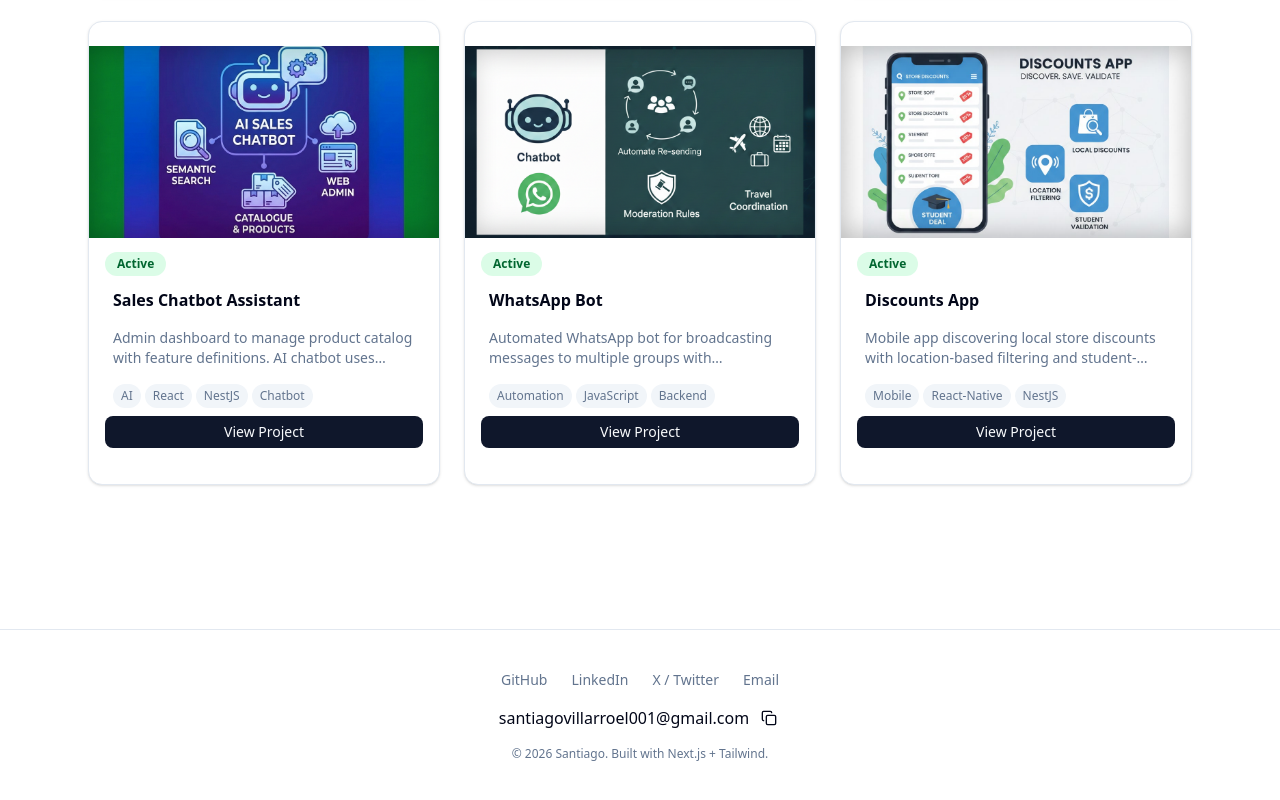
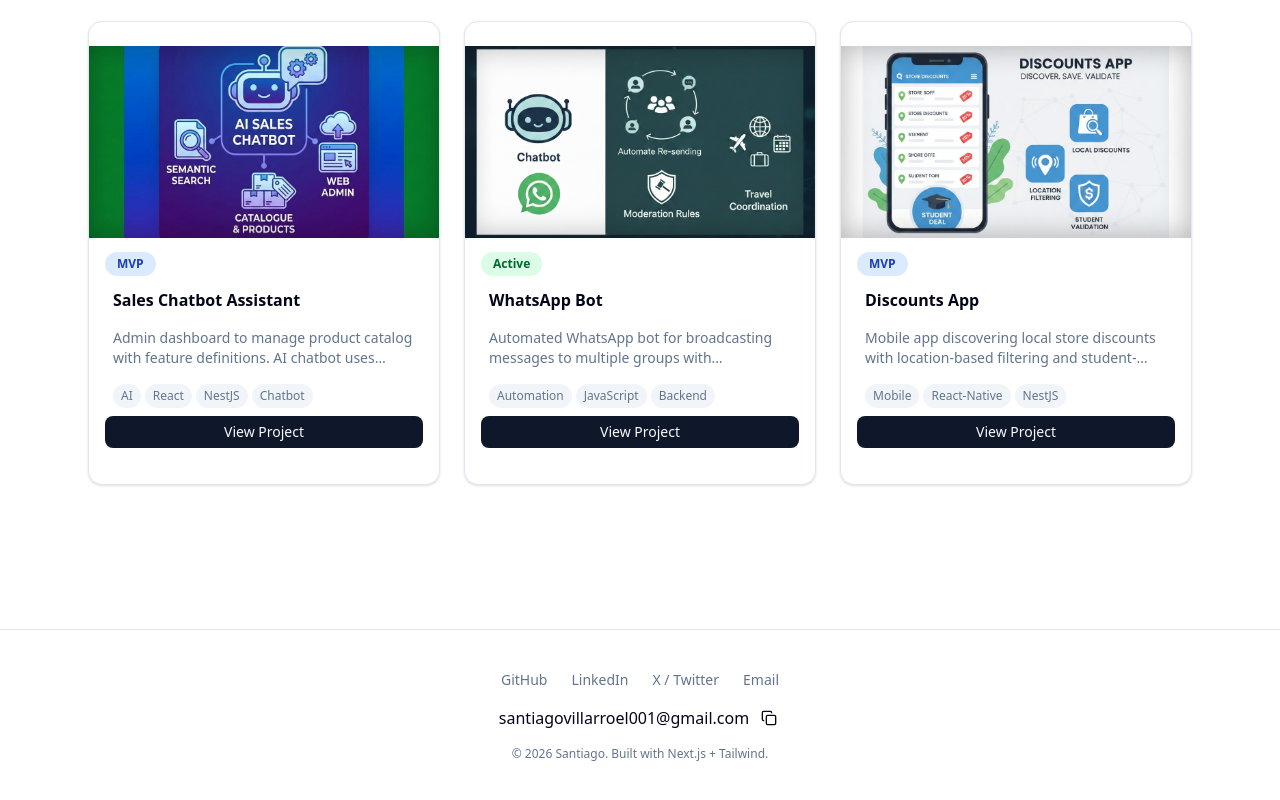
Before and after one commit to SantiagoVillarroel/SantiagoVillarroel.github.io, a Next.js app: page / in a window 1280 px wide. Shown: the part 1475-2275 px from the top of the page. Built offline with nearby package versions, Linux system fonts and the light colour scheme.

Commit message:
demo video section

```diff
--- a/components/projects/ProjectDetailClient.tsx
+++ b/components/projects/ProjectDetailClient.tsx
@@ -89,6 +89,17 @@ export default function ProjectDetailClient({ project }: ProjectDetailClientProp
           </Card>
         )}
       </section>
+
+      {/* Demo Section */}
+      {project.demoVideo && (
+        <section className="mb-8">
+          <h2 className="text-2xl font-semibold mb-3">{t("projects.demo", "Demo")}</h2>
+          <video controls className="w-full rounded">
+            <source src={project.demoVideo} type="video/mp4" />
+            Your browser does not support the video tag.
+          </video>
+        </section>
+      )}
     </main>
   );
 }
--- a/lib/projects.ts
+++ b/lib/projects.ts
@@ -33,6 +33,7 @@ export interface Project {
   createdDate: string; // ISO date string
   link: string;
   image?: string; // URL to project image
+  demoVideo?: string;
   overview?: string;
   problem?: string;
   architecture?: string;
@@ -189,7 +190,7 @@ export const projects: Project[] = [
     title: "Sales Chatbot Assistant",
     description: "System for defining product catalogs and families with AI-powered sales chatbot. Features semantic search and LLM-based recommendations.",
     techStack: [],
-    status: "Active",
+    status: "MVP",
     tags: ["AI", "React", "NestJS", "Chatbot"],
     featured: true,
     complexity: 9,
@@ -285,13 +286,14 @@ export const projects: Project[] = [
     title: "Discounts App",
     description: "Mobile app (React Native) showing real-time discounts from local stores. Includes store owner backend for uploading promotions and student validation.",
     techStack: [],
-    status: "Active",
+    status: "MVP",
     tags: ["Mobile", "React-Native", "NestJS"],
     featured: false,
     complexity: 7,
     createdDate: "2025-12-28",
     link: "/projects/discounts-app",
     image: "/discounts-img.jpg",
+    demoVideo: "/videos/discounts-1.mp4",
     overview:
       "Mobile app discovering local store discounts with location-based filtering and student-exclusive validation. Store owners manage promotions via admin panel.",
     problem:
```
Also changed, not shown: 1 other file (tests, documents, lock files or other folders).
